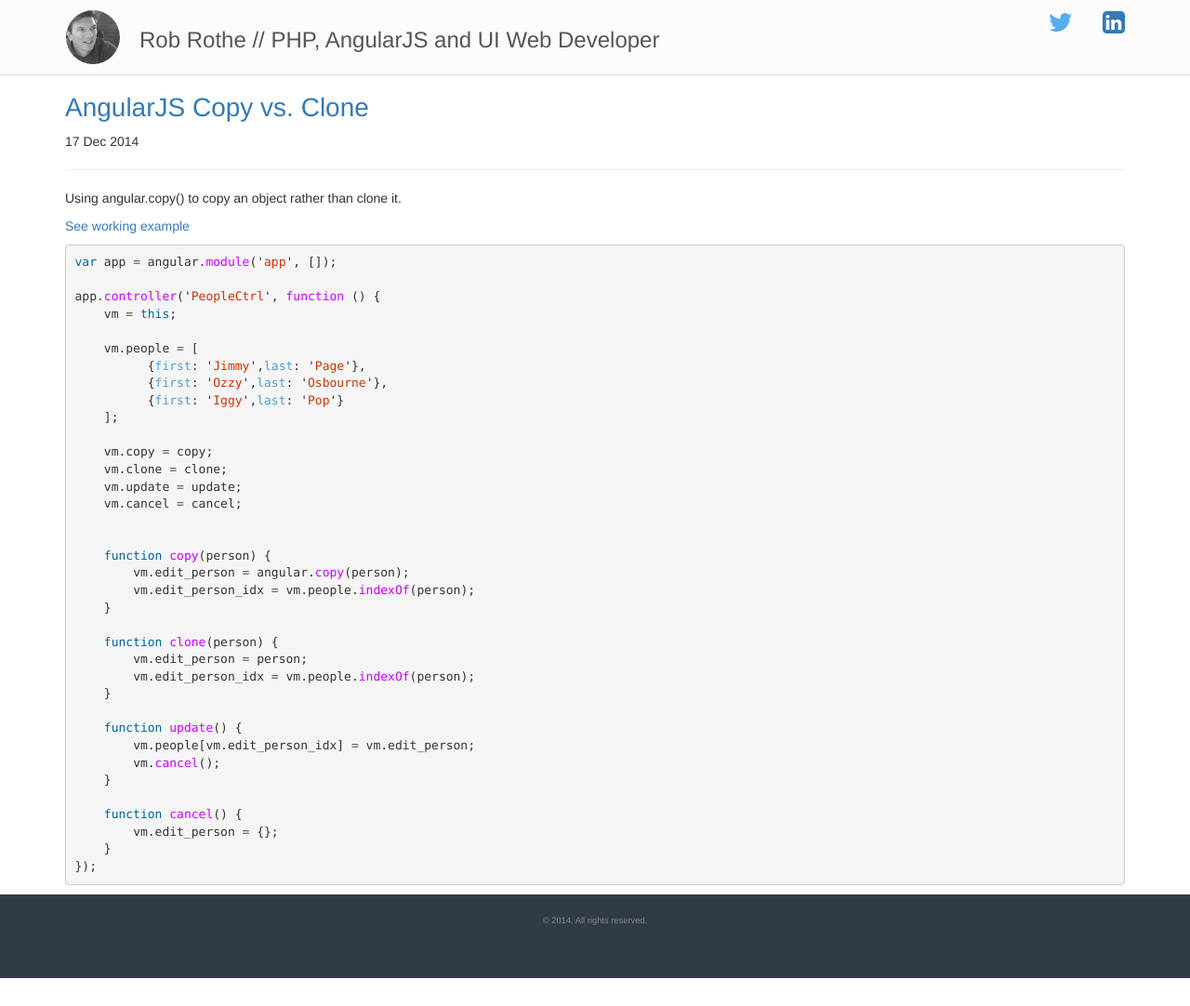
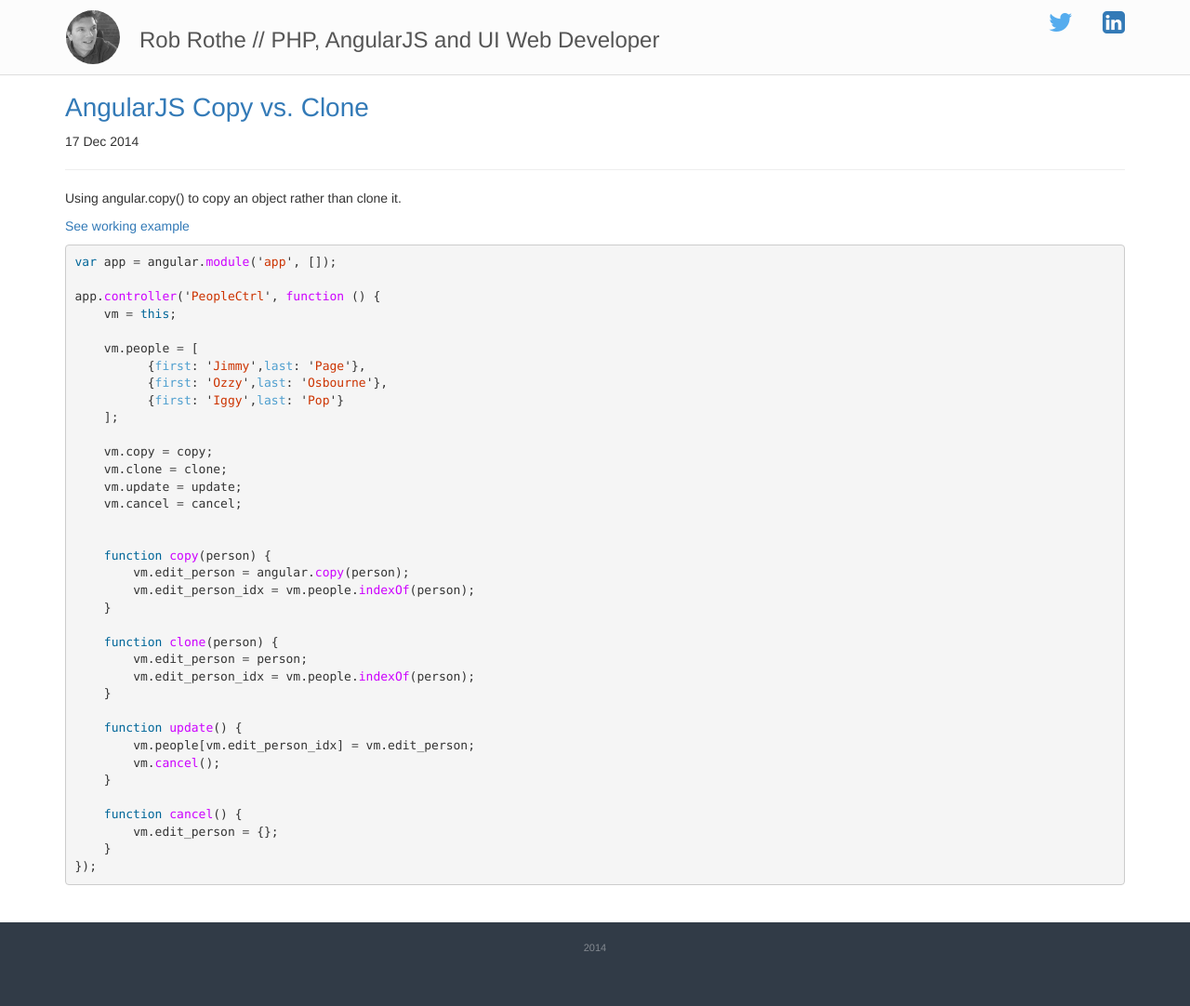
Before and after one commit to robrothedev/robrothedev.github.io, a Jekyll site: the page built from index.html, in a window 1280 px wide. Shown: the whole page at 93% size. Built offline with Jekyll 4.4.1, drawn with Linux system fonts in a browser that asks for light colours; nearby versions of some CDN libraries; the list of posts is cut into pages by our own code; before the commit the page ends 1052 px from its top, so only the background shows below that.

Commit message:
Updating

```diff
--- a/_includes/footer.html
+++ b/_includes/footer.html
@@ -1,5 +1,5 @@
 <footer>
 	<div class="container">
-    	&copy;
+    	<time datetime="{{ site.time | date_to_xmlschema }}">{{ site.time | date: '%Y' }}</time>
 	</div>
 </footer>
--- a/_layouts/default.html
+++ b/_layouts/default.html
@@ -4,17 +4,13 @@
   {% include head.html %}
 
   <body>
-    {% include header.html %}
-    <div class="container main">
-        {{ content }}
+    <div class="wrapper">
+      {% include header.html %}
+      <div class="container">
+          {{ content }}
+      </div>
     </div>
-    <footer class="footer">
-      <div class="container">
-        <small>
-          &copy; <time datetime="{{ site.time | date_to_xmlschema }}">{{ site.time | date: '%Y' }}</time>. All rights reserved.
-        </small>
-      </div>
-    </footer>
+    {% include footer.html %}
 
   </body>
 </html>
```
